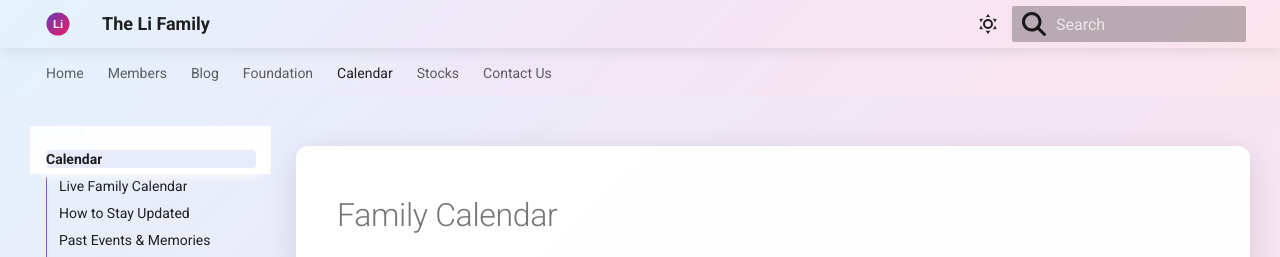
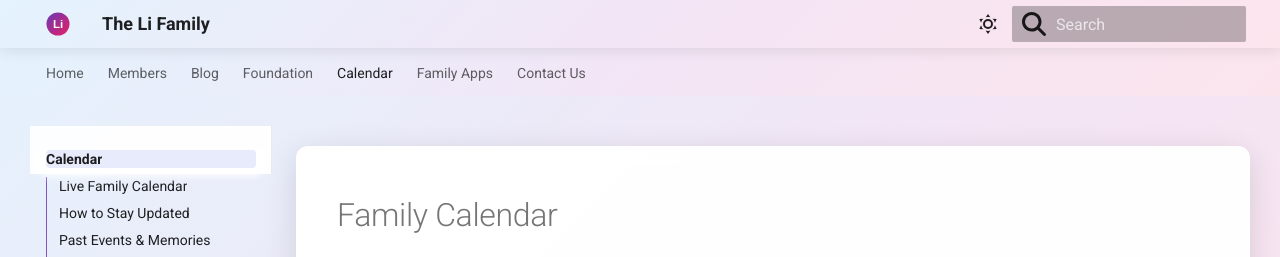
Before and after one commit to Papersboys/li-family-us, an MkDocs documentation site: the page built from docs/calendar.md, in a window 1280 px wide and 900 px high. Shown: the top 257 px of the window. Built offline with MkDocs 1.6.1 and Material for MkDocs 9.7.7, drawn with Linux system fonts in a browser that asks for light colours; comment, search, counter and statistics services are not loaded.

Commit message:
replace Stocks nav tab with Family Apps dropdown
Adds yHome, yStocker, yPlanner, yPlanter as sub-items
under a new Family Apps top-level nav entry.

Co-Authored-By: Claude Opus 4.6 (1M context) <noreply@anthropic.com>

```diff
--- a/mkdocs.yml
+++ b/mkdocs.yml
@@ -124,7 +124,11 @@ nav:
   - Blog: blog/index.md
   - Foundation: foundation.md
   - Calendar: calendar.md
-  - Stocks: https://stock.li-family.us
+  - Family Apps:
+      - yHome: https://home.li-family.us
+      - yStocker: https://stock.li-family.us
+      - yPlanner: https://planner.li-family.us
+      - yPlanter: https://planter.li-family.us
   - Contact Us: contact.md
 
 # Plugins
```
